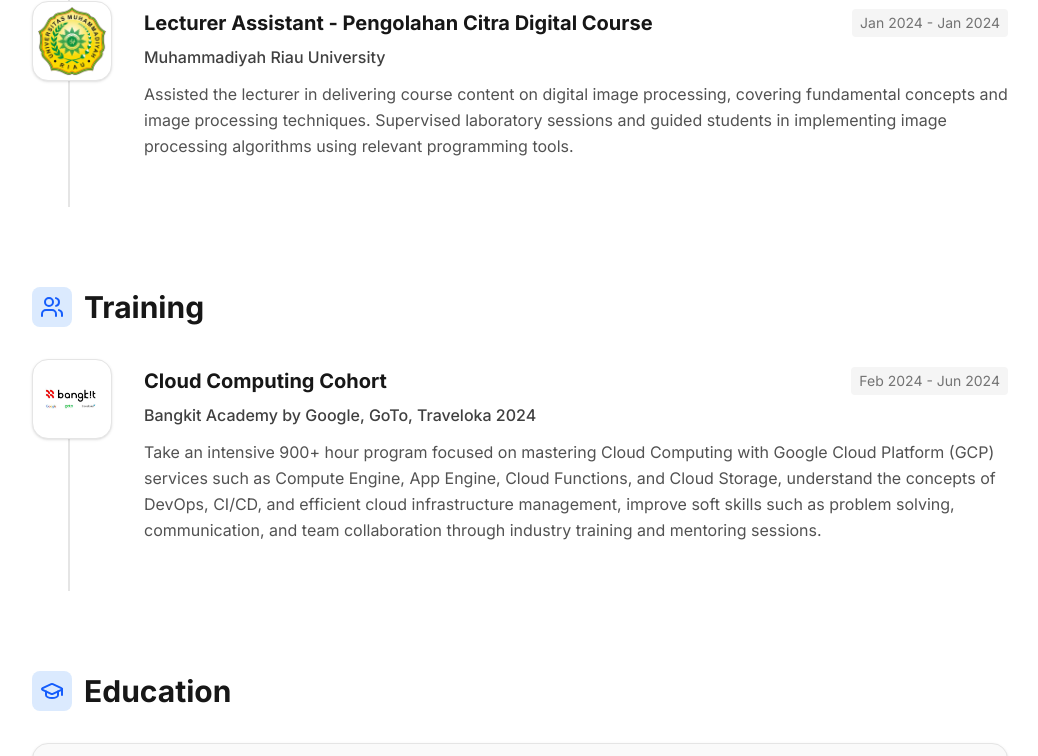
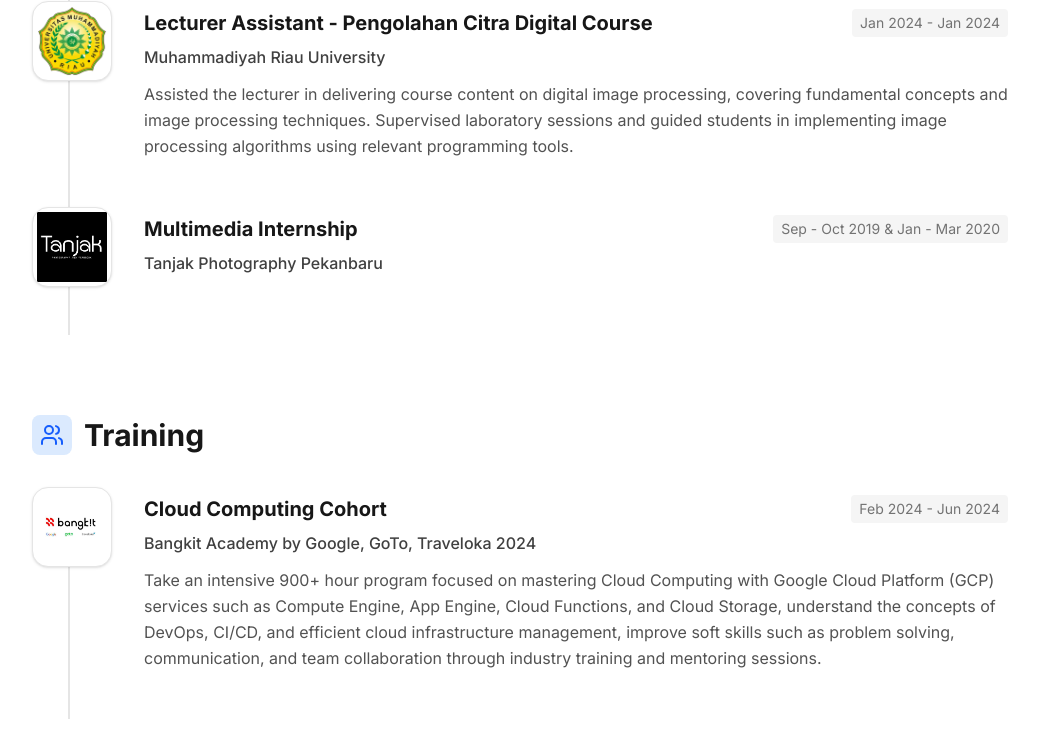
Before and after one commit to raihanfr21/portofoliowebsite2, a Next.js app: page / in a window 1280 px wide. Shown: the part 2061-2817 px from the top of the page, without its empty margins (120-1158 px from the left). Built offline with nearby package versions, Linux system fonts and the light colour scheme.

Commit message:
Upload kelapan

```diff
--- a/app/page.tsx
+++ b/app/page.tsx
@@ -71,12 +71,19 @@ const PORTFOLIO_DATA = {
       period: "Sep 2021 - Feb 2024",
       desc: "Assisted in organizing constituency visits (reses), managed social media content, and coordinated with local communities and stakeholders during field activities."
     },
-        {
+    {
       role: "Lecturer Assistant - Pengolahan Citra Digital Course",
       company: "Muhammadiyah Riau University",
       logo: "/logos/university.png", // Pastikan file ada di public/logos/
       period: "Jan 2024 - Jan 2024",
       desc: "Assisted the lecturer in delivering course content on digital image processing, covering fundamental concepts and image processing techniques. Supervised laboratory sessions and guided students in implementing image processing algorithms using relevant programming tools."
+    },
+    {
+      role: "Multimedia Internship",
+      company: "Tanjak Photography Pekanbaru",
+      logo: "/logos/company3.png", // Pastikan file ada di public/logos/
+      period: "Sep - Oct 2019 & Jan - Mar 2020",
+      desc: ""
     }
   ],
 
```
Also changed, not shown: public/logos/company3.png (added).
